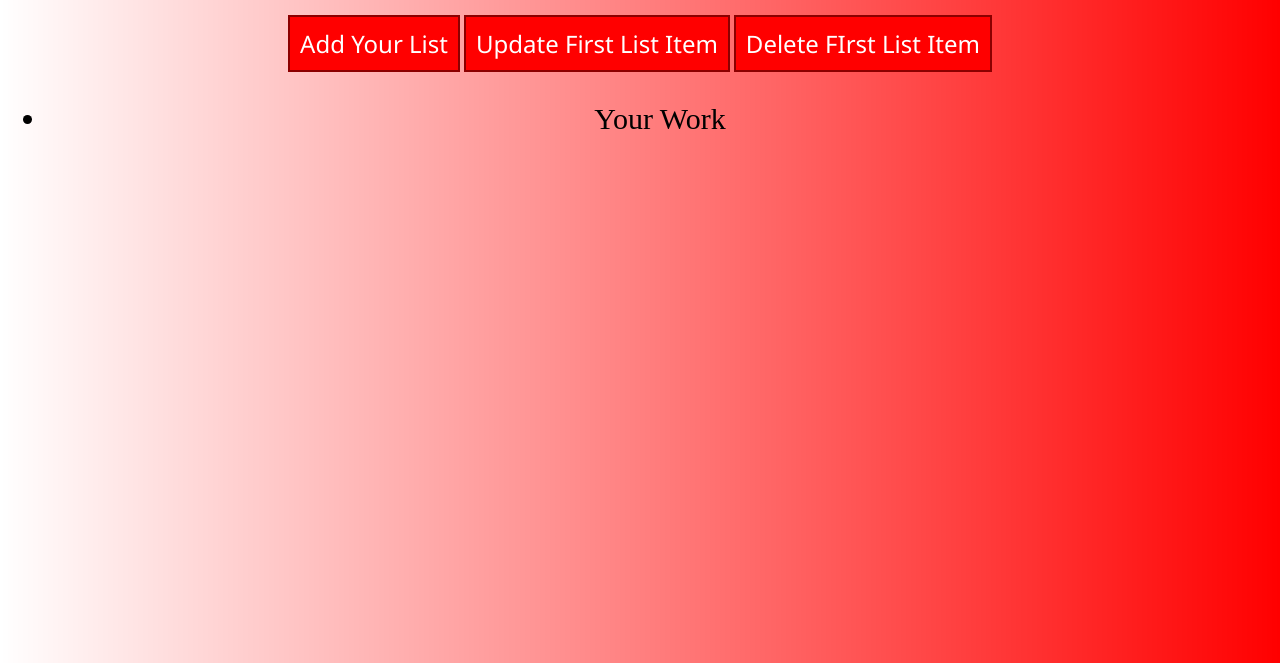
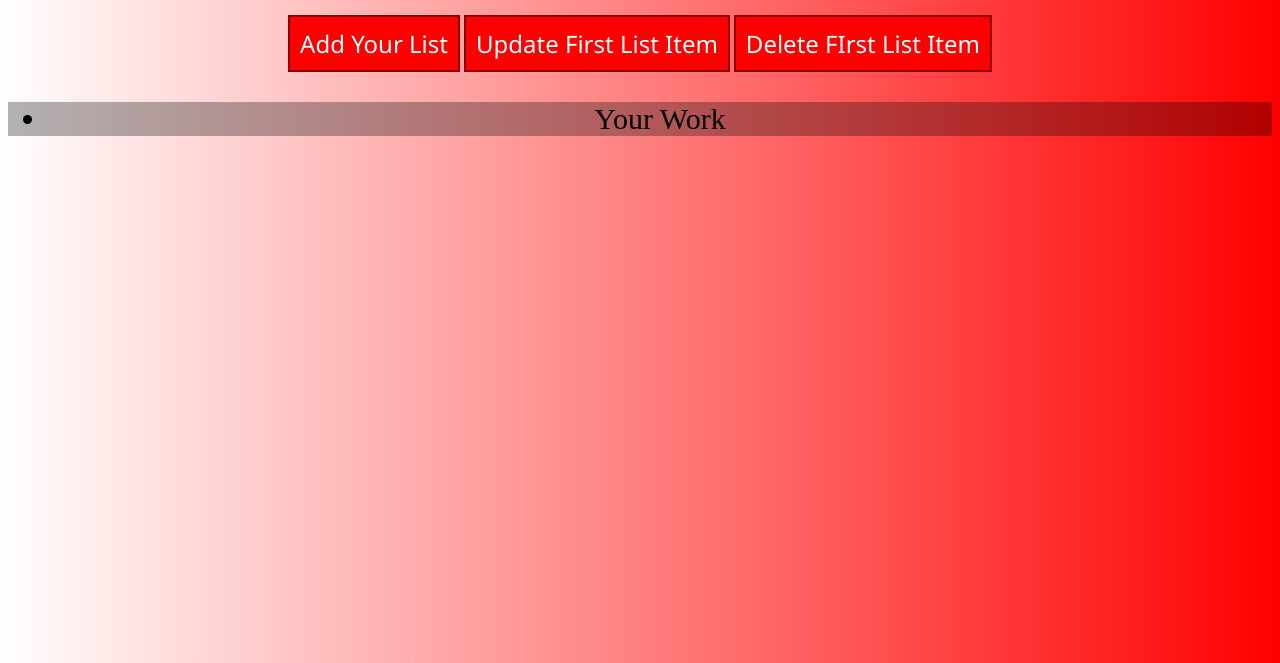
Before and after one commit to Arafat-alim/JS-Basic-to-Advanced, a plain HTML site: page JQuery/index.html in a window 1280 px wide. Shown: the part 137-800 px from the top of the page. Drawn offline with nearby package versions, Linux system fonts and the light colour scheme; no server answers.

Commit message:
Added section and adding black transparent box to my list element

```diff
--- a/JQuery/index.html
+++ b/JQuery/index.html
@@ -18,12 +18,14 @@
                 <button id="add-item">Add Your List</button>
                 <button id="replace-item">Update First List Item</button>
                 <button id="delete-item">Delete FIrst List Item</button>
+                <section style="background-color:rgba(0, 0, 0, 0.3);">
                 <div id="list">
                     <ul id="addList">
                         <li id="items">Your Work</li>
                     </ul>
                 </div>
             </div>
+        </section>
     </main>
     <script src="script.js"></script>
 </body>
```
Lines whose indentation alone changed are shown as unchanged.
